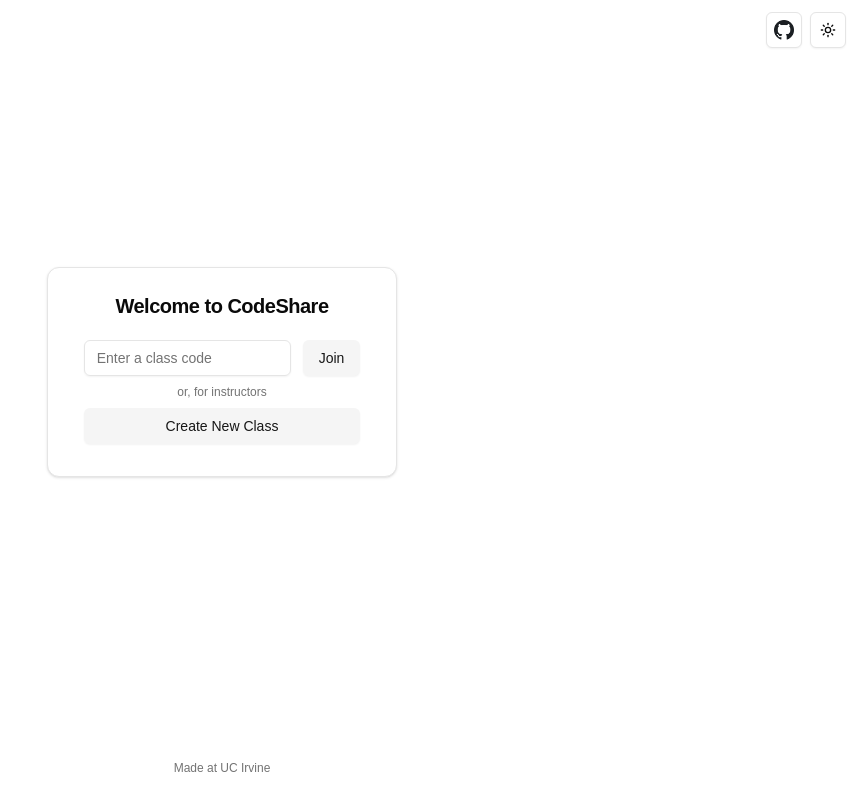
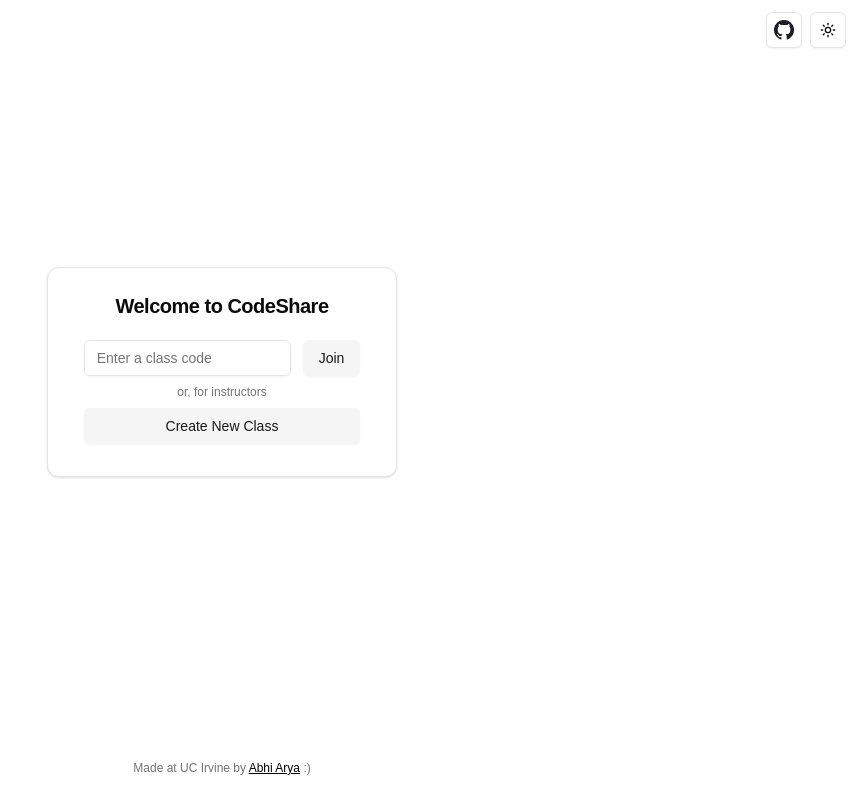
Before and after one commit to abhi-arya1/codeshare, a Next.js app in the folder codeshare/: page / in a window 1280 px wide. Shown: the whole page, without its empty margins (418-1280 px from the left). Built offline with nearby package versions, Linux system fonts and the light colour scheme.

Commit message:
update text

```diff
--- a/codeshare/app/(landing)/layout.tsx
+++ b/codeshare/app/(landing)/layout.tsx
@@ -5,10 +5,9 @@
         <div className="dark:bg-[#1a1a1a] flex flex-col h-screen items-center justify-center max-h-screen w-screen">
             {children}
             <footer className="text-xs items-center justify-center text-muted-foreground pb-6">
-                Made at UC Irvine
-                {/* by <a href="https://linkedin.com/in/abhiaarya" target="_blank" rel="noreferrer" className="dark:text-white text-black hover:text-muted-foreground underline">
+                Made at UC Irvine by <a href="https://linkedin.com/in/abhiaarya" target="_blank" rel="noreferrer" className="dark:text-white text-black hover:text-muted-foreground underline">
                     Abhi Arya
-                </a> */}
+                </a> :)
             </footer>
         </div>
      );
```
